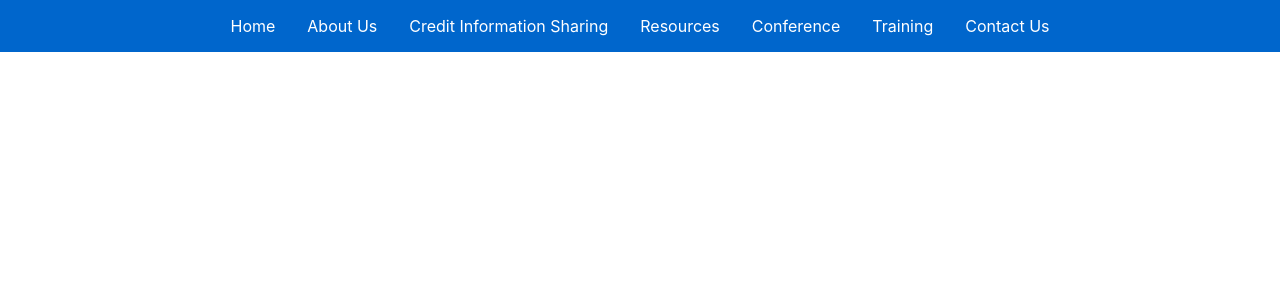
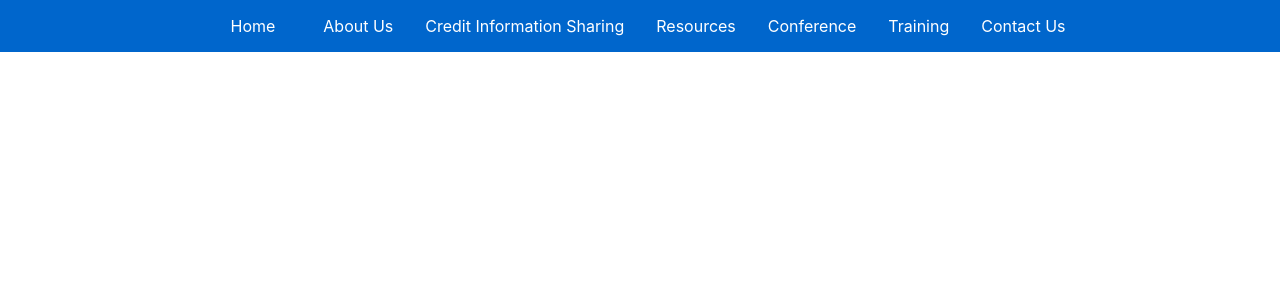
Before and after one commit to kimutaieddy/scar-let-blog, a React (Create React App) app: page / in a window 1280 px wide. Shown: the top 300 px of the page. Built offline with nearby package versions, Linux system fonts and the light colour scheme.

Commit message:
Update Home link padding in App component for improved navigation spacing

```diff
--- a/src/App.js
+++ b/src/App.js
@@ -15,7 +15,7 @@ function App() {
             backgroundColor: '#0066cc',
             padding: '1rem'
           }}>
-            <li><Link style={{ color: 'white', textDecoration: 'none', padding: '0.5rem' }} to="/">Home</Link></li>
+            <li><Link style={{ color: 'white', textDecoration: 'none', padding: '1.5rem' }} to="/">Home</Link></li>
             <li><Link style={{ color: 'white', textDecoration: 'none', padding: '0.5rem' }} to="/about">About Us</Link></li>
             <li><Link style={{ color: 'white', textDecoration: 'none', padding: '0.5rem' }} to="/credit">Credit Information Sharing</Link></li>
             <li><Link style={{ color: 'white', textDecoration: 'none', padding: '0.5rem' }} to="/resources">Resources</Link></li>
```
